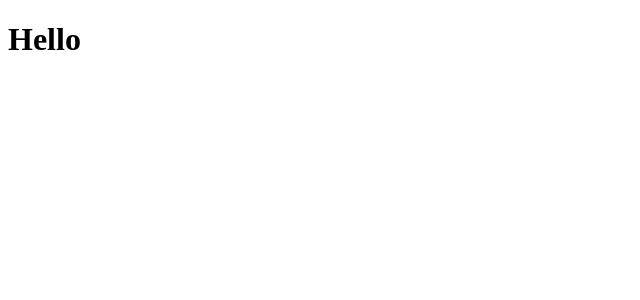
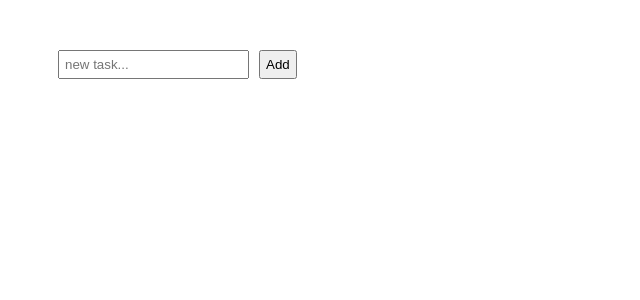
Before and after one commit to apriliandi246/bermain-dengan-ReactJs, a React (Create React App) app: page / in a window 1280 px wide. Shown: the top 300 px of the page, without its empty margins (0-640 px from the left). Built offline with nearby package versions, Linux system fonts and the light colour scheme.

Commit message:
second commit

```diff
--- a/src/App.js
+++ b/src/App.js
@@ -1,11 +1,45 @@
 import React, { Component } from 'react';
+import Form from './components/form';
+import Task from './components/task';
+import './css/App.css';
+
 
 class App extends Component {
-  state = {}
+  constructor() {
+    super();
+    this.newTask = React.createRef();
+  }
+
+  state = {
+    tasks: []
+  }
+
   render() {
     return (
-      <h1>Hello</h1>
+      <div className="container">
+        <Form
+          addTask={this.addNewTask}
+          inputRef={this.newTask}
+        />
+
+        <Task
+          onDelete={this.deleteTask}
+          tasks={this.state.tasks}
+        />
+      </div>
     );
+  }
+
+  addNewTask = (event) => {
+    event.preventDefault();
+    const tasks = [...this.state.tasks];
+    tasks.push({ id: Math.random(), value: this.newTask.current.value.trimStart().trimEnd() });
+    this.setState({ tasks });
+  }
+
+  deleteTask = (taskId) => {
+    const tasks = this.state.tasks.filter(t => t.id !== taskId);
+    this.setState({ tasks });
   }
 }
 
--- /dev/null
+++ b/src/components/form.jsx
@@ -0,0 +1,17 @@
+import React, { Component } from 'react';
+import '../css/form.css';
+
+class Form extends Component {
+   render() {
+      return (
+         <div className="form-container">
+            <form onSubmit={this.props.addTask}>
+               <input type="text" placeholder="new task..." ref={this.props.inputRef} />
+               <button type="submit">Add</button>
+            </form>
+         </div>
+      );
+   }
+}
+
+export default Form;
--- /dev/null
+++ b/src/components/task.jsx
@@ -0,0 +1,23 @@
+import React, { Component } from 'react';
+import '../css/task.css';
+
+class Task extends Component {
+   render() {
+      const data = this.props.tasks;
+
+      return (
+         <div className="task-container">
+            {
+               data.map(t =>
+                  <div key={t.id}>
+                     <span>{t.value}</span>
+                     <button onClick={() => this.props.onDelete(t.id)}>delete</button>
+                  </div>
+               )
+            }
+         </div>
+      );
+   }
+}
+
+export default Task;
--- /dev/null
+++ b/src/css/App.css
@@ -0,0 +1,4 @@
+.container {
+   margin: 50px;
+   text-align: center;
+}
--- /dev/null
+++ b/src/css/form.css
@@ -0,0 +1,12 @@
+.form-container {
+   margin-bottom: 20px;
+}
+
+input {
+   padding: 5px;
+}
+
+button {
+   padding: 5px;
+   margin-left: 10px;
+}
--- /dev/null
+++ b/src/css/task.css
@@ -0,0 +1,15 @@
+.task-container div {
+   margin-bottom: 15px;
+}
+
+span {
+   margin-right: 15px;
+}
+
+button {
+   padding: 5px;
+}
+
+div {
+   text-align: left;
+}
```
Also changed, not shown: src/setupTests.js (deleted, +0 -5 lines), src/App.css (added), 1 other file (tests, documents, lock files or other folders).
